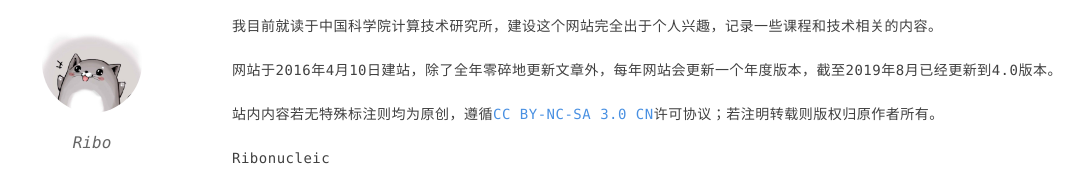
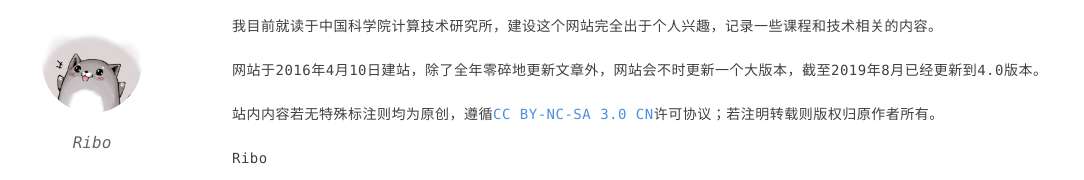
Before and after one commit to WanQiyang/WanQiyang.github.io, a plain HTML site: page about/index.html in a window 1280 px wide. Shown: the part 151-331 px from the top of the page, without its empty margins (88-1172 px from the left). Drawn offline with nearby package versions, Linux system fonts and the light colour scheme; some packages are replaced by stand-ins of ours; a script that the page names is missing; a small style sheet from the web is missing.

Commit message:
Site updated: 2019-08-14 10:52:07

```diff
--- a/about/index.html
+++ b/about/index.html
@@ -117,9 +117,9 @@
 <div class="post-content no-indent">
     <p>欢迎访问万启阳的个人网站！</p>
 <p>我目前就读于中国科学院计算技术研究所，建设这个网站完全出于个人兴趣，记录一些课程和技术相关的内容。</p>
-<p>网站于2016年4月10日建站，除了全年零碎地更新文章外，每年网站会更新一个年度版本，截至2019年8月已经更新到4.0版本。</p>
+<p>网站于2016年4月10日建站，除了全年零碎地更新文章外，网站会不时更新一个大版本，截至2019年8月已经更新到4.0版本。</p>
 <p>站内内容若无特殊标注则均为原创，遵循<a href="https://creativecommons.org/licenses/by-nc-sa/3.0/cn/" target="_blank" rel="noopener">CC BY-NC-SA 3.0 CN</a>许可协议；若注明转载则版权归原作者所有。</p>
-<p>Ribonucleic</p>
+<p>Ribo</p>
 <p>2019.8.13</p>
 
 
```
